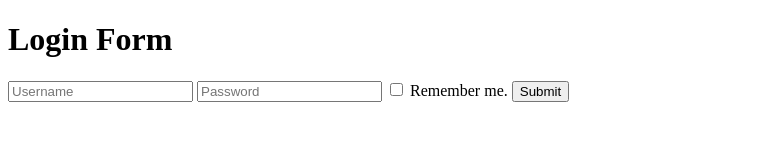
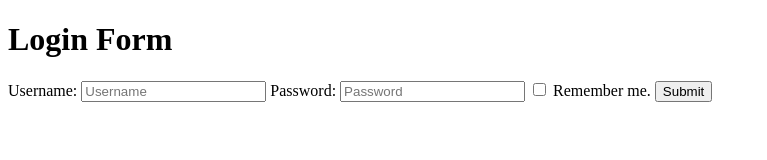
Before and after one commit to acciojob/remember-me-login-form-justtshreyansh, a website: page main.html in a window 1280 px wide. Shown: the whole page, without its empty margins (0-767 px from the left). Drawn offline with Linux system fonts and the light colour scheme.

Commit message:
created a submission

```diff
--- a/main.html
+++ b/main.html
@@ -10,11 +10,13 @@
 	<!-- the entire body must be written by student -->
 	<h1>Login Form</h1>
 	<form onsubmit="submitHandler(event)">
+		<label for"username" >Username:</label>
 		<input type="text" placeholder="Username" id="username"/>
+		<label for"password" >Password:</label>
 		<input type="password" placeholder="Password" id="password"/>
 		<input type="checkbox" id="checkbox"/>
 		<label for="checkbox">Remember me.</label>
-		<button type="submit" id="#submit">Submit</button>
+		<input type="submit" value="Submit" id="#submit"/>
 	</form>
 	<button id="existing">Login as existing user</button>
     <script type="text/javascript" src="./script.js">
```
